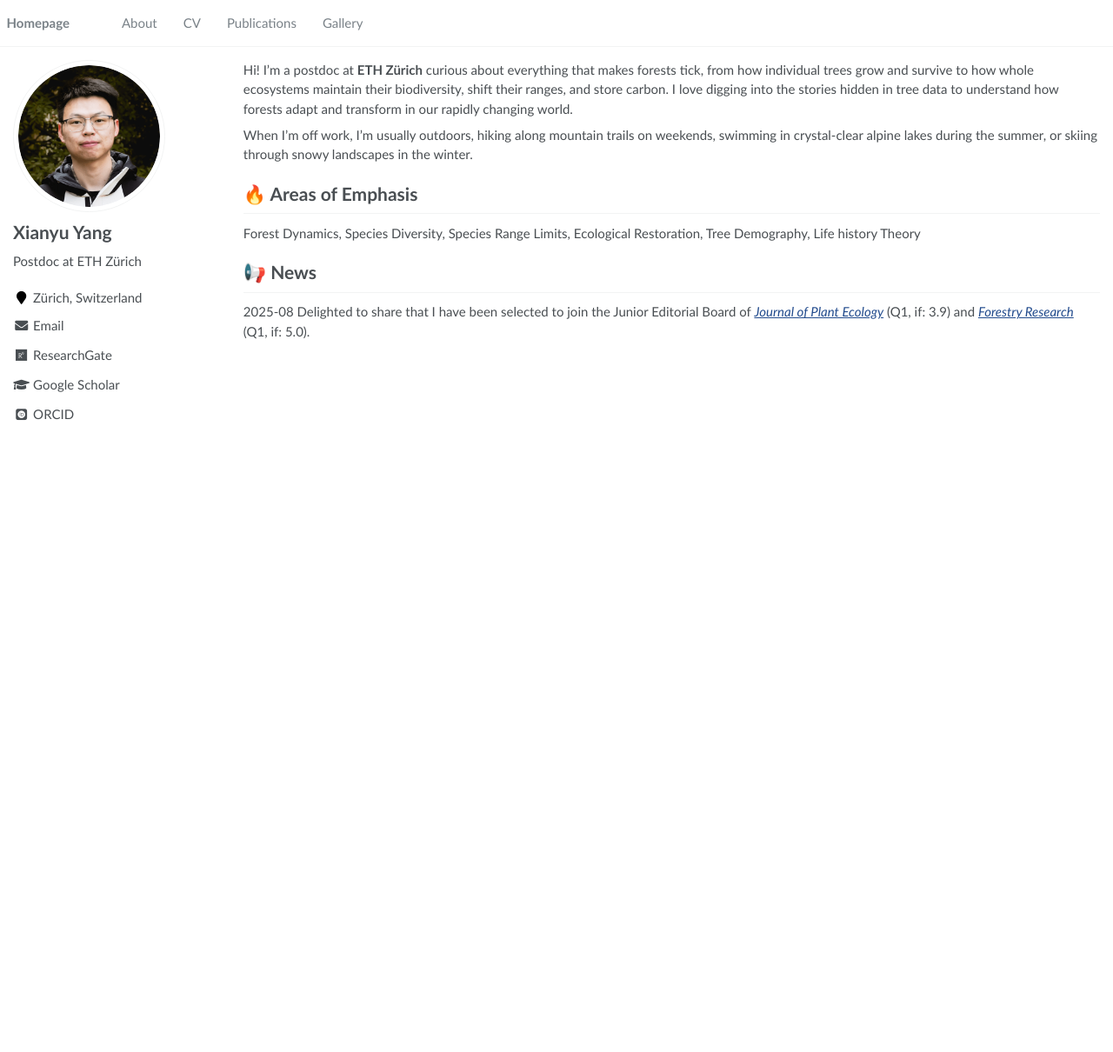
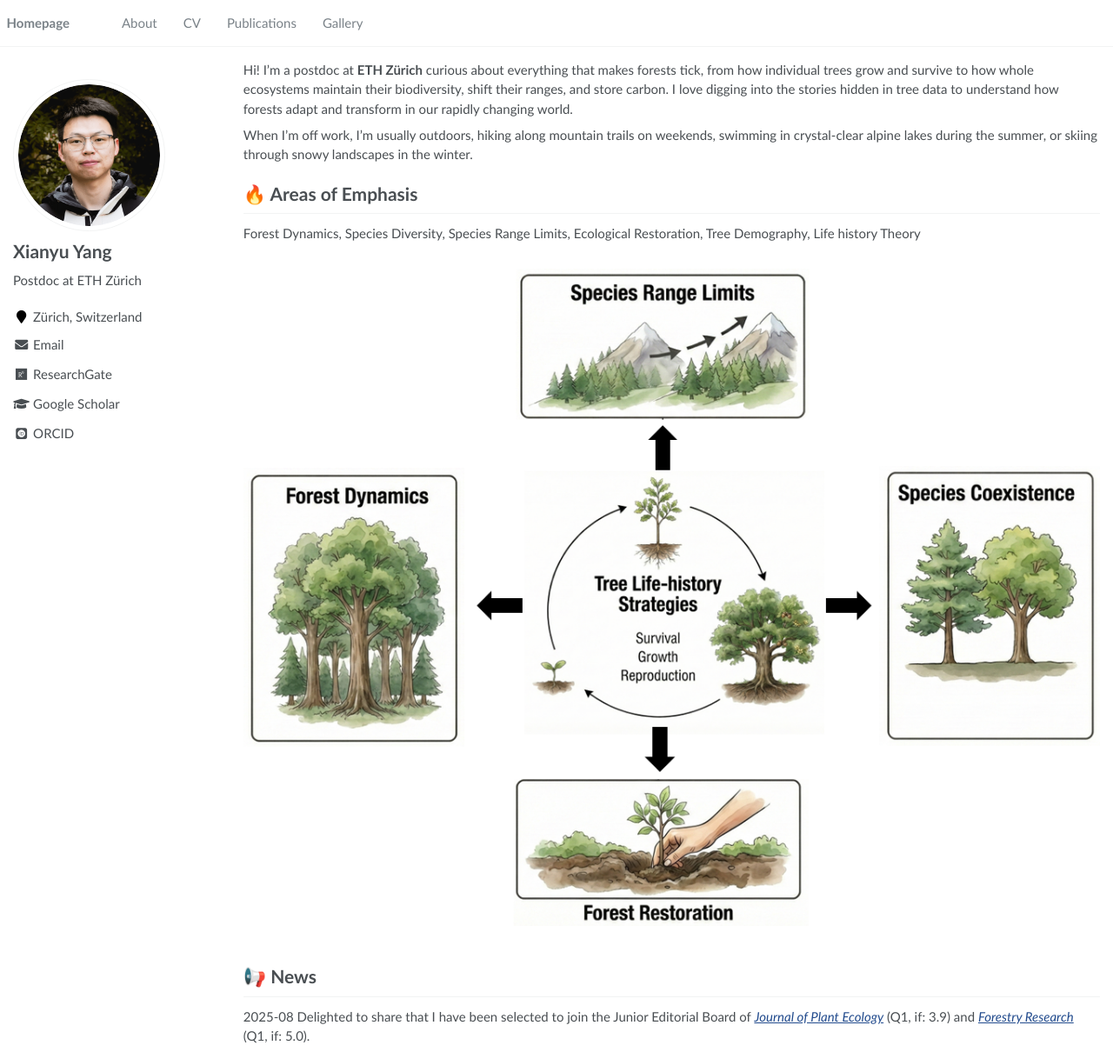
Before and after one commit to Xianyu-Yang/xianyu-yang.github.io, a Jekyll site: the page built from _pages/about.md, in a window 1280 px wide and 1210 px high. Shown: the whole window at 87% size. Built offline with Jekyll 4.4.1, drawn with Linux system fonts in a browser that asks for light colours; some web fonts are replaced.

Commit message:
Update about.md

```diff
--- a/_pages/about.md
+++ b/_pages/about.md
@@ -23,5 +23,9 @@ When I’m off work, I’m usually outdoors, hiking along mountain trails on wee
 # 🔥 Areas of Emphasis
 Forest Dynamics, Species Diversity, Species Range Limits, Ecological Restoration, Tree Demography, Life history Theory
 
+<figure>
+    <img src="/images/Research area.png" alt="" loading="lazy">
+  </figure>
+
 # 📢 News
 2025-08 Delighted to share that I have been selected to join the Junior Editorial Board of [_Journal of Plant Ecology_](https://academic.oup.com/jpe){:target="_blank"} (Q1, if: 3.9) and  [_Forestry Research_](https://www.maxapress.com/forres){:target="_blank"} (Q1, if: 5.0).
```
